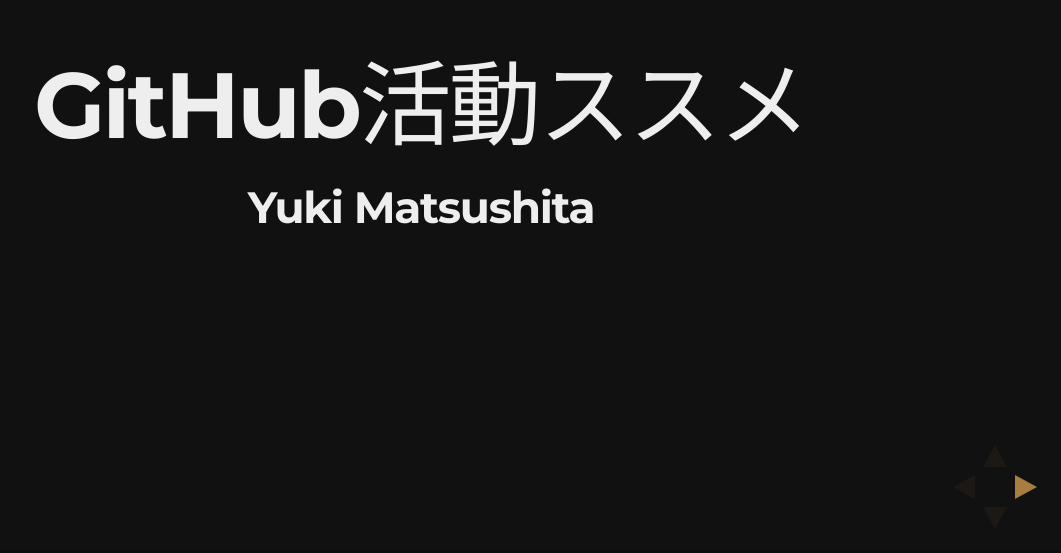
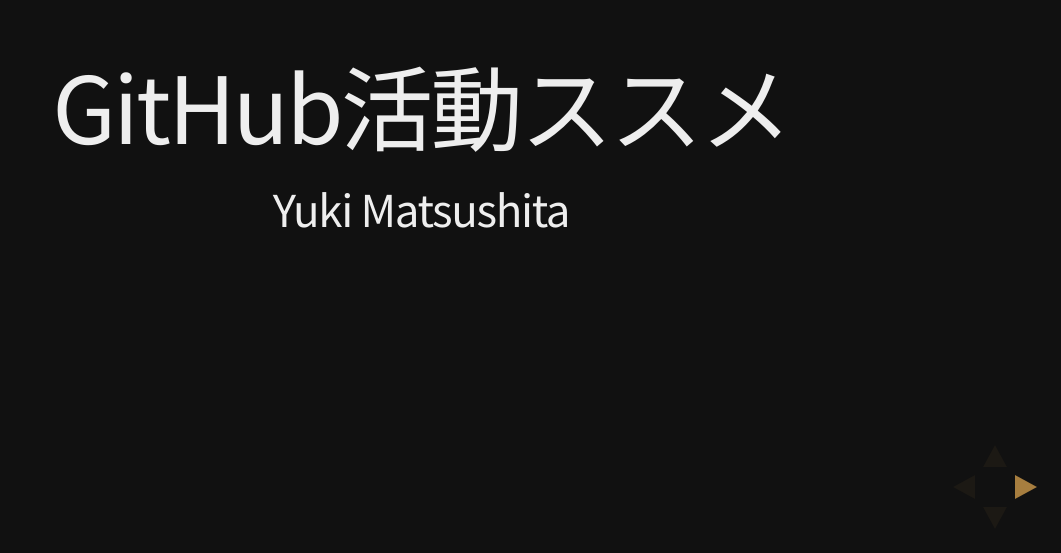
Before and after one commit to katsumeshi/presentation-20170306, a website: page index.html in a window 1280 px wide. Shown: the part 247-800 px from the top of the page, without its empty margins (219-1280 px from the left). Drawn offline with nearby package versions, Linux system fonts and the light colour scheme.

Commit message:
apply japanese font

```diff
--- a/css/theme/night.css
+++ b/css/theme/night.css
@@ -3,8 +3,7 @@
  *
  * Copyright (C) 2011-2012 Hakim El Hattab, http://hakim.se
  */
-@import url(https://fonts.googleapis.com/css?family=Montserrat:700);
-@import url(https://fonts.googleapis.com/css?family=Open+Sans:400,700,400italic,700italic);
+@import url(http://fonts.googleapis.com/earlyaccess/notosansjp.css);
 /*********************************************
  * GLOBAL STYLES
  *********************************************/
@@ -13,7 +12,7 @@
   background-color: #111; }
 
 .reveal {
-  font-family: "Open Sans", sans-serif;
+  font-family: "Noto Sans JP", sans-serif;
   font-size: 40px;
   font-weight: normal;
   color: #eee; }
@@ -44,7 +43,7 @@
 .reveal h6 {
   margin: 0 0 20px 0;
   color: #eee;
-  font-family: "Montserrat", Impact, sans-serif;
+  font-family: "Noto Sans JP", Impact, sans-serif;
   font-weight: normal;
   line-height: 1.2;
   letter-spacing: -0.03em;
```
